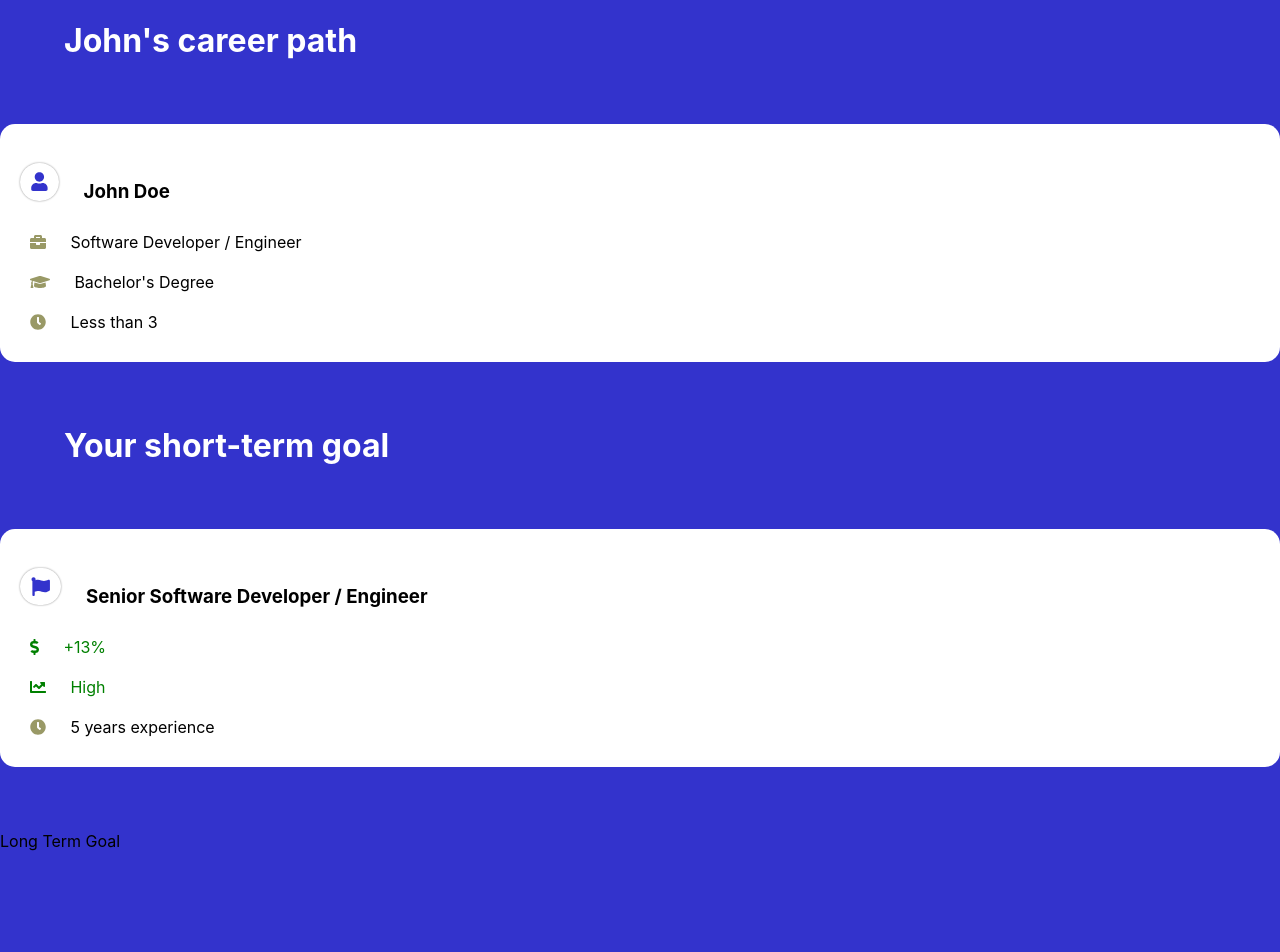
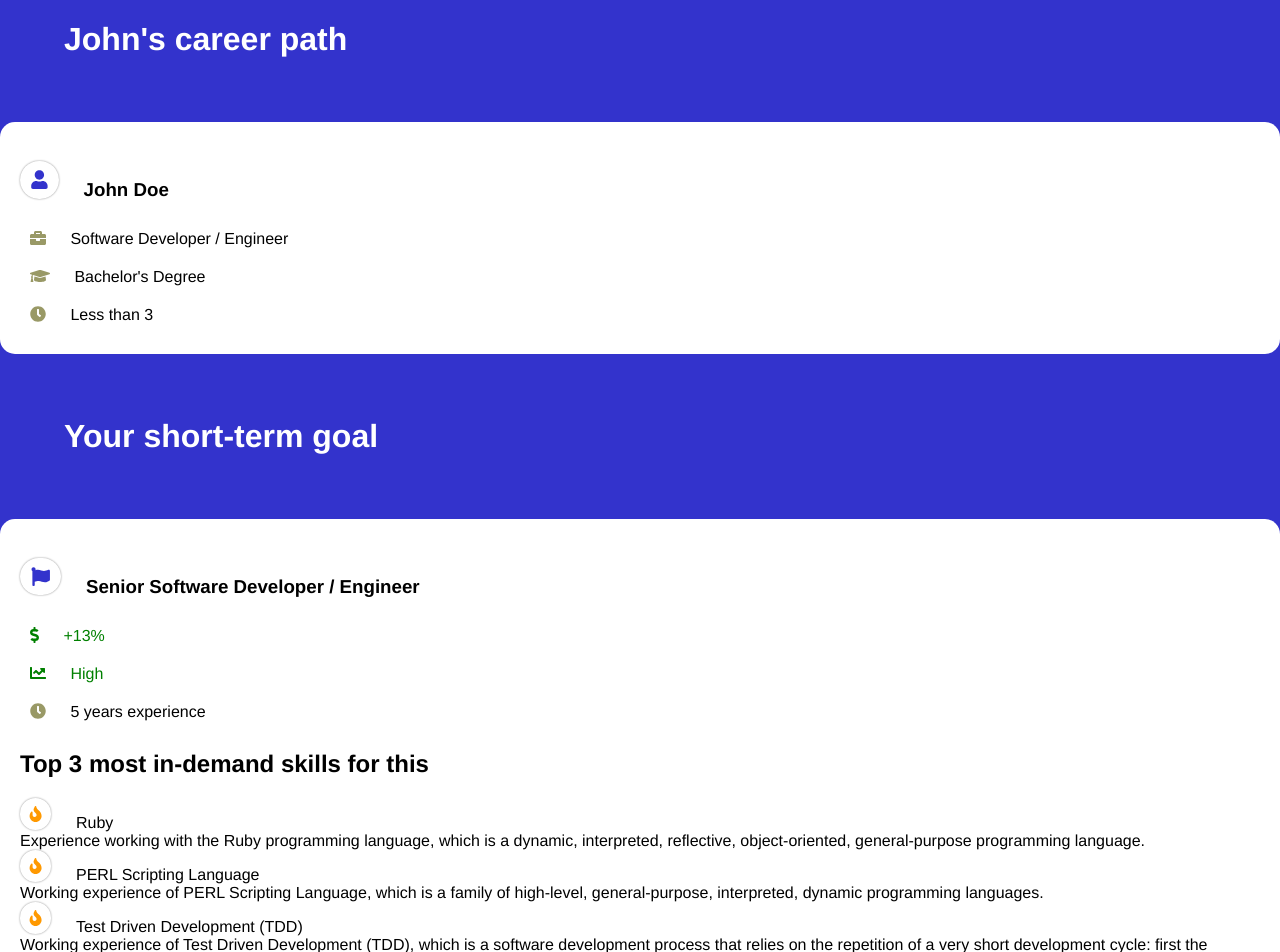
Before and after one commit to T-Miller0/career-path, a React app: page / in a window 1280 px wide. Shown: the top 952 px of the page. Before the commit the page ends 851 px from the top, so only its background shows below. Built offline with nearby package versions, Linux system fonts and the light colour scheme.

Commit message:
descriptions show along with the most desired skills

```diff
--- a/src/components/ShortTermGoal/ShortTermGoal.js
+++ b/src/components/ShortTermGoal/ShortTermGoal.js
@@ -3,6 +3,7 @@ import { FontAwesomeIcon } from '@fortawesome/react-fontawesome'
 import { faFlag, faChartLine, faDollarSign, faClock } from '@fortawesome/free-solid-svg-icons'
 
 import classes from './ShortTermGoal.css';
+import SkillsForRole from './SkillsForRole';
 
 const shortTermGoal = (props) => (
   <div className={classes.ShortTermGoal}>
@@ -21,6 +22,8 @@ const shortTermGoal = (props) => (
     <div className={classes.Experience}>
       <FontAwesomeIcon icon={faClock} className={classes.Clock} />
       {props.details.details.experienceYears} years experience</div>
+      <SkillsForRole
+        skillsForRole={props.skillsForRole}/>
   </div>
 );
 
--- /dev/null
+++ b/src/components/ShortTermGoal/SkillsForRole.css
@@ -0,0 +1,8 @@
+.Position {
+  color: rgb(255, 153, 0);
+  display: inline-block;
+  border-radius: 60px;
+  box-shadow: 0px 0px 2px #888;
+  padding: 0.5em 0.6em;
+  margin-right: 2%;
+}
--- /dev/null
+++ b/src/components/ShortTermGoal/SkillsForRole.js
@@ -0,0 +1,30 @@
+import React from 'react';
+import { FontAwesomeIcon } from '@fortawesome/react-fontawesome'
+import { faFire } from '@fortawesome/free-solid-svg-icons'
+
+import classes from './SkillsForRole.css';
+
+const skillsForRole = (props) => (
+  <div>
+    <h2>Top 3 most in-demand skills for this </h2>
+    <div><FontAwesomeIcon icon={faFire}
+      className={classes.Position} />
+      {props.skillsForRole[0].name}</div>
+      <div>{props.skillsForRole[0].description}</div>
+
+    <div><FontAwesomeIcon icon={faFire}
+      className={classes.Position} />
+      {props.skillsForRole[1].name}</div>
+      <div>{props.skillsForRole[1].description}</div>
+    <div><FontAwesomeIcon icon={faFire}
+      className={classes.Position} />
+      {props.skillsForRole[2].name}</div>
+      <div>{props.skillsForRole[2].description}</div>
+
+  </div>
+);
+// <button onClick={this.showDescription}>button</button>
+//   {props.descriptionState ?
+  //     <div>{props.skillsForRole[0].description}</div> : null}
+
+export default skillsForRole;
--- a/src/containers/Report/Report.css
+++ b/src/containers/Report/Report.css
@@ -1,5 +1,6 @@
 body {
-  background-color: rgb(51, 51, 204)
+  background-color: rgb(51, 51, 204);
+  font-family: Helvetica;
 }
 
 h1 {
--- a/src/containers/Report/Report.js
+++ b/src/containers/Report/Report.js
@@ -7,6 +7,10 @@ import ShortTermGoal from '../../components/ShortTermGoal/ShortTermGoal';
 
 export class Store extends Component {
 
+  // state = {
+  //   toggleDescription: false
+  // }
+
   salaryDifference = (salary, desiredSalary) => {
     let percentage = (1 - (salary / desiredSalary)) * 100
 
@@ -15,8 +19,6 @@ export class Store extends Component {
 
   mostDesiredSkills = (usersSkills, roleSkills) => {
     const allArrays = ([roleSkills.baselineSkills, roleSkills.specializedSkills, roleSkills.definingSkills, roleSkills.necessarySkills, roleSkills.distinguishingSkills]).flat()
-    const desiredSkills = []
-
 
     for (var i = 0; i < allArrays.length; i++) {
       for (var j = 0; j < usersSkills.length; j++)
@@ -27,17 +29,25 @@ export class Store extends Component {
 
     const sortedArray = allArrays.sort((a, b) => parseFloat(a.count) - parseFloat(b.count))
 
+    for( var k = 0; k < sortedArray.length; k++ ) {
+      if (sortedArray[k] === sortedArray[k + 1]) {
+        sortedArray.splice(k, 1);
+      }
+    }
     return sortedArray
   }
 
+  // showDescriptionHandler = () => {
+  //   const doesShow = this.state.toggleDescription
+  //   this.setState({toggleDescription: !doesShow})
+  // }
+
 
   render () {
-    // console.log(reportData.careerPath[0].details.allSkills)
-    // console.log(reportData.careerPath[0].selectedSkills)
-    console.log(this.mostDesiredSkills(reportData.careerPath[0].selectedSkills, reportData.careerPath[0].details.allSkills))
+
+    const shortTermDesiredSkills = this.mostDesiredSkills(reportData.careerPath[0].selectedSkills, reportData.careerPath[0].details.allSkills)
 
     const diference = this.salaryDifference(reportData.currentRoleDetails.salaryMean, reportData.careerPath[0].details.meanSalary)
-
     return (
       <div>
         <h1>{reportData.firstName}'s career path</h1>
@@ -46,7 +56,8 @@ export class Store extends Component {
         <h1>Your short-term goal</h1>
         <ShortTermGoal
           details={reportData.careerPath[0]}
-          salaryPercentage={diference }/>
+          salaryPercentage={diference }
+          skillsForRole={shortTermDesiredSkills}/>
         <div>Long Term Goal</div>
       </div>
     )
```
Also changed, not shown: 1 other file (tests, documents, lock files or other folders).
